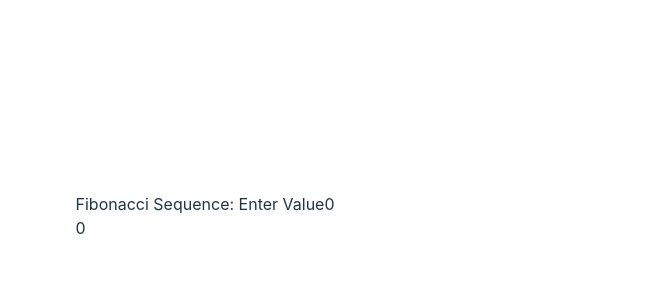
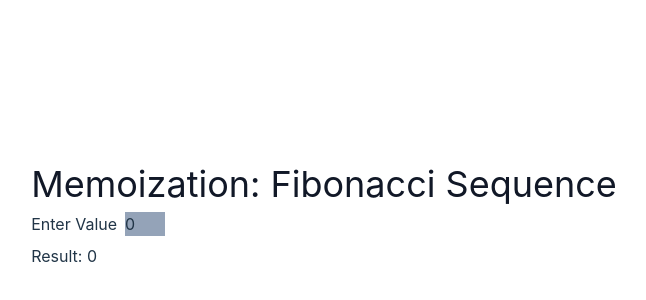
Before and after one commit to NinaZurash/react-intermediate, a React (Vite) app: page /memoization in a window 1280 px wide. Shown: the part 184-484 px from the top of the page, without its empty margins (316-962 px from the left). Built offline with nearby package versions, Linux system fonts and the light colour scheme.

Commit message:
add memoization

```diff
--- a/src/pages/memoization.tsx
+++ b/src/pages/memoization.tsx
@@ -36,8 +36,12 @@ export default function MemoizePage() {
 
   return (
     <div>
-      <label>Fibonacci Sequence: Enter Value</label>
+      <div className="text-gray-900 text-4xl">
+        Memoization: Fibonacci Sequence
+      </div>
+      <label>Enter Value</label>
       <input
+        className="bg-slate-400 w-10 m-2"
         type="number"
         value={value}
         onChange={(e) => {
@@ -46,7 +50,7 @@ export default function MemoizePage() {
         }}
       />
       <div>
-        <p>{memoizedFibonacciSequence(value)}</p>
+        <p>Result: {memoizedFibonacciSequence(value)}</p>
       </div>
     </div>
   );
```
